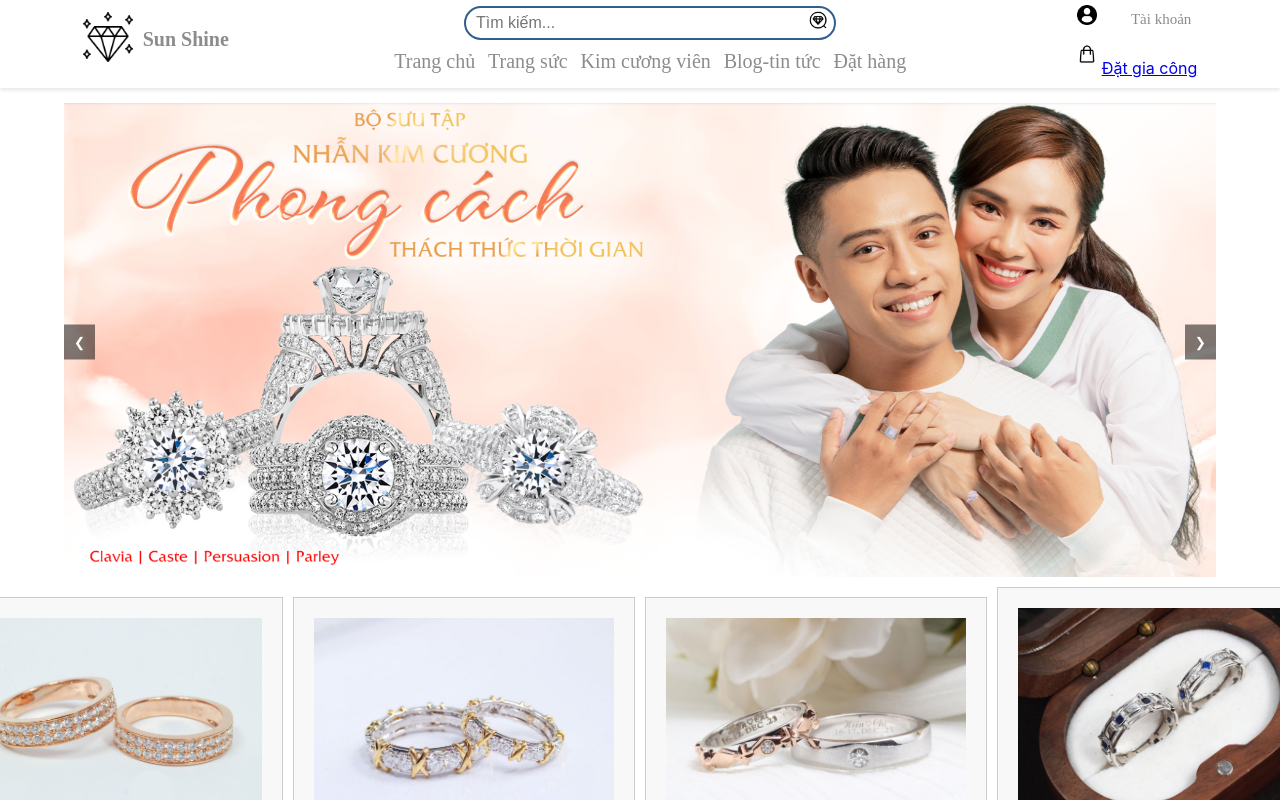
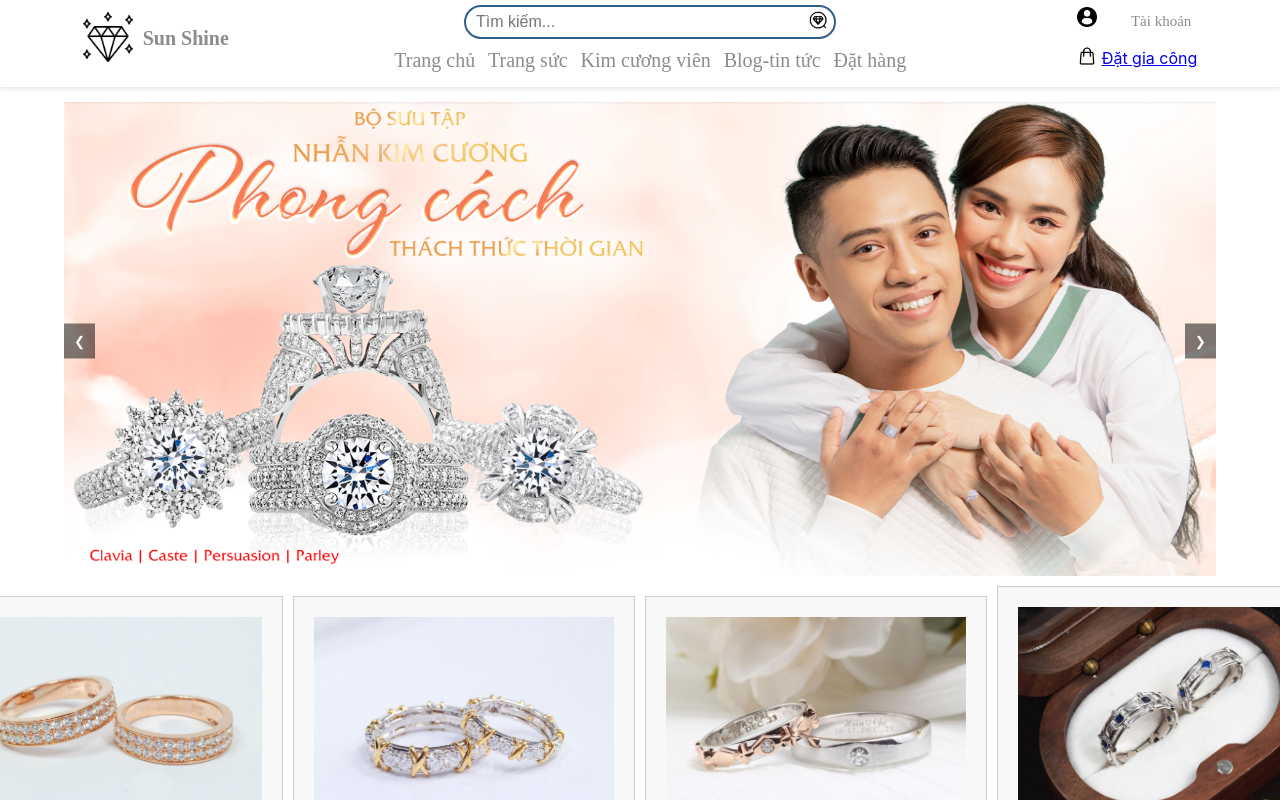
Before and after one commit to quanhuy180423/SWP, a React (Create React App) app: page / in a window 1280 px wide. Shown: the top 800 px of the page. Built offline with nearby package versions, Linux system fonts and the light colour scheme.

Commit message:
Update header.css

```diff
--- a/src/css/header.css
+++ b/src/css/header.css
@@ -50,7 +50,7 @@
     color: black;
 }
 /* ============================================================================== */
-.user,.request{
+.user,.cart{
     display: flex;
     justify-content: space-between;
     align-items: center;
@@ -77,7 +77,7 @@
     color: rgb(141, 140, 140);
     font-family: 'Times New Roman', Times, serif;
 }
-.user button:hover, .request a:hover{
+.user button:hover, .cart a:hover{
     color: black;
 }
 /* ==================================================================================== */
```
